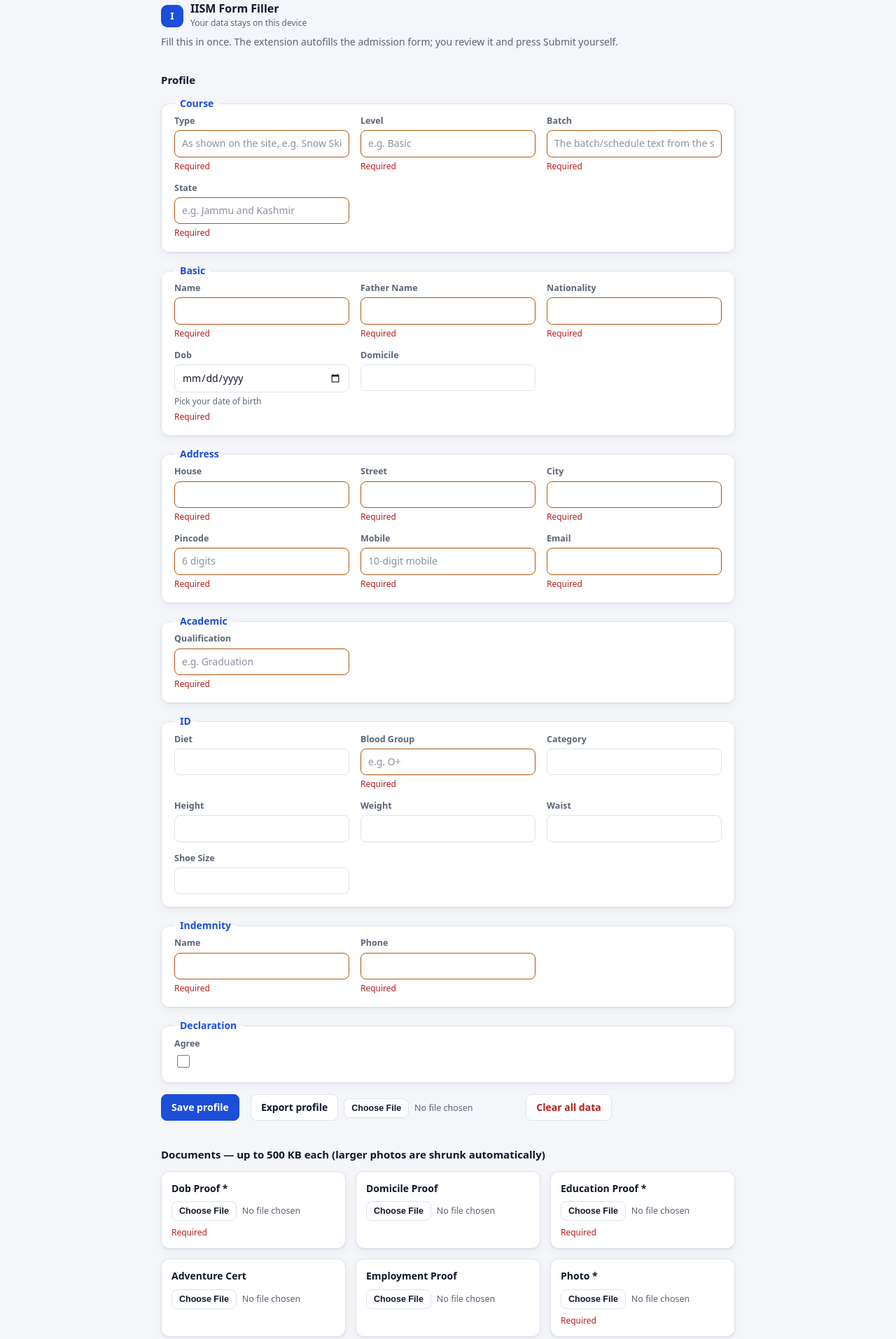
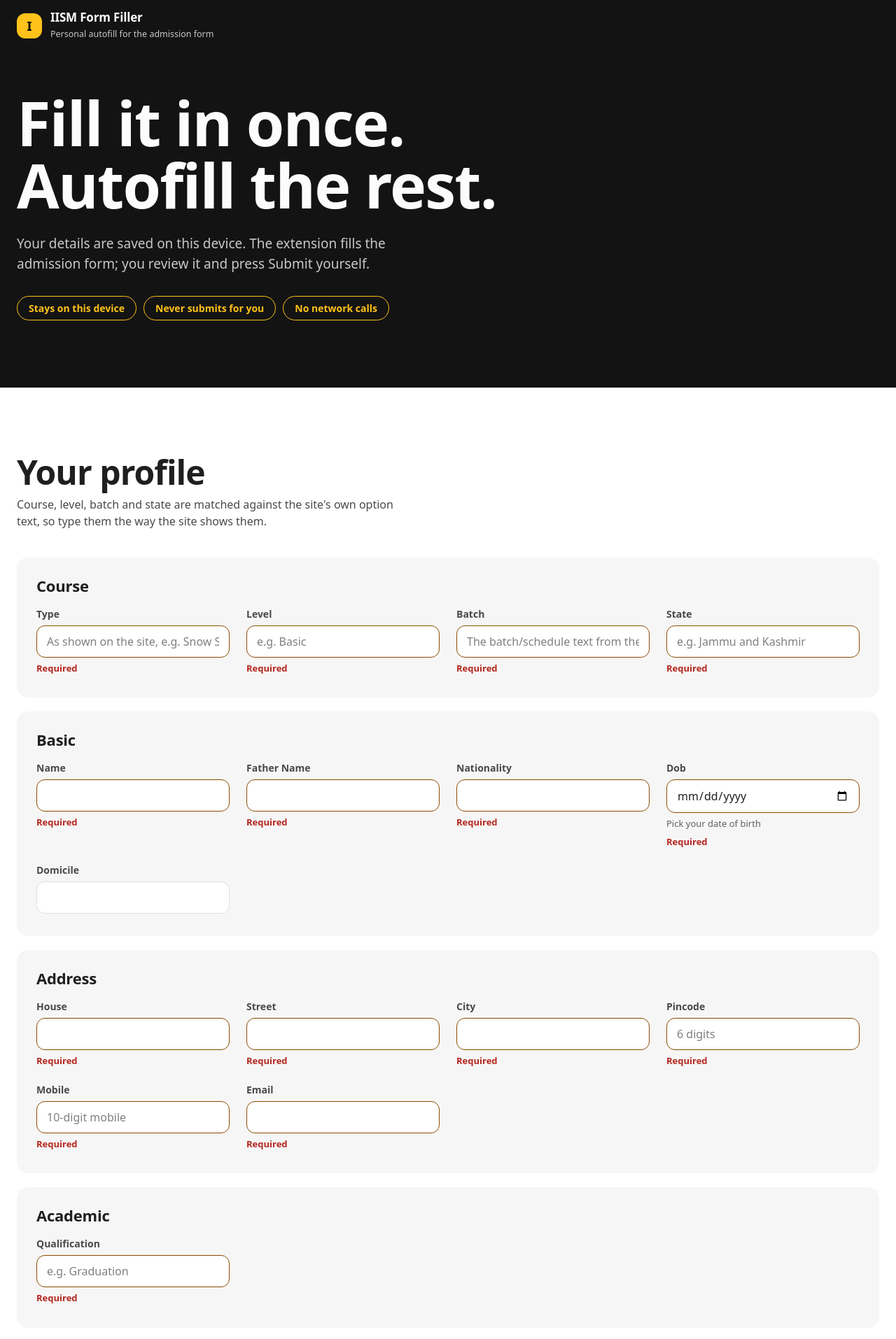
Before and after one commit to j22k/iism-autofill, a website built with Vite: page src/options/index.html in a window 1280 px wide. Shown: the part 24-1938 px from the top of the page at 70% size. Built offline with nearby package versions, Linux system fonts and the light colour scheme; some packages are replaced by stand-ins of ours.

Commit message:
feat: restyle UI with yellow/near-black brand look and bundled Host Grotesk (OFL)
Adds @fontsource-variable/host-grotesk (OFL, bundled locally so the extension
still makes zero network calls).

Co-Authored-By: Claude Sonnet 5.5 <noreply@anthropic.com>

```diff
--- a/package.json
+++ b/package.json
@@ -33,5 +33,8 @@
     "vite": "^6.0.6",
     "vite-plugin-static-copy": "^2.2.0",
     "vitest": "^5.1.0"
+  },
+  "dependencies": {
+    "@fontsource-variable/host-grotesk": "^5.3.0"
   }
 }
--- a/src/options/index.html
+++ b/src/options/index.html
@@ -8,17 +8,31 @@
     <link rel="stylesheet" href="./options.css" />
   </head>
   <body>
-    <header class="page">
-      <div class="brand">
-        <div class="logo">I</div>
-        <div><h1>IISM Form Filler</h1><small>Your data stays on this device</small></div>
+    <header class="hero inverse">
+      <div class="wrap">
+        <div class="brand">
+          <div class="logo">I</div>
+          <div><h1>IISM Form Filler</h1><small>Personal autofill for the admission form</small></div>
+        </div>
+        <h2 class="display">Fill it in once. Autofill the rest.</h2>
+        <p>Your details are saved on this device. The extension fills the admission form; you review it and press Submit yourself.</p>
+        <div class="pledges"><span>Stays on this device</span><span>Never submits for you</span><span>No network calls</span></div>
       </div>
-      <p>Fill this in once. The extension autofills the admission form; you review it and press Submit yourself.</p>
     </header>
-    <h2 class="section-title">Profile</h2>
-    <div id="app"></div>
-    <h2 class="section-title">Documents — up to 500 KB each (larger photos are shrunk automatically)</h2>
-    <div id="documents"></div>
+    <section class="band">
+      <div class="wrap">
+        <h2 class="section-title">Your profile</h2>
+        <p class="lede">Course, level, batch and state are matched against the site's own option text, so type them the way the site shows them.</p>
+        <div id="app"></div>
+      </div>
+    </section>
+    <section class="band alt">
+      <div class="wrap">
+        <h2 class="section-title">Documents</h2>
+        <p class="lede">Up to 500 KB each. Larger photos are shrunk automatically. Your own signature is reused for the guardian slot if you skip it.</p>
+        <div id="documents"></div>
+      </div>
+    </section>
     <script type="module" src="./main.ts"></script>
     <script type="module" src="./documents.ts"></script>
   </body>
--- a/src/options/options.css
+++ b/src/options/options.css
@@ -1,41 +1,59 @@
-#app, #documents { max-width: 860px; margin: 0 auto; padding: 0 20px; }
-header.page { max-width: 860px; margin: 0 auto; padding: 28px 20px 8px; }
-header.page p { color: var(--muted); margin: 8px 0 0; }
-h2.section-title { max-width: 860px; margin: 26px auto 12px; padding: 0 20px; font-size: 15px; }
+.wrap { max-width: 1376px; margin: 0 auto; padding: 0 24px; }
 
+/* Hero - inverse ground */
+.hero { background: var(--inverse); color: var(--inverse-text); }
+.hero .wrap { padding-top: 40px; padding-bottom: 96px; }
+.hero .brand small { color: var(--inverse-muted); }
+.hero h2 { font-size: clamp(44px, 7vw, 88px); max-width: 14ch; margin-top: 72px; }
+.hero p { color: var(--inverse-muted); font-size: 19px; max-width: 52ch; margin: 24px 0 0; }
+.hero .pledges { display: flex; flex-wrap: wrap; gap: 10px; margin-top: 32px; }
+.hero .pledges span {
+  border: 1.5px solid var(--accent); color: var(--accent); border-radius: var(--pill);
+  padding: 6px 16px; font-weight: 700; font-size: 14px;
+}
+
+/* Bands - repeating palette: white, cream */
+.band { padding: 96px 0 85px; }
+.band.alt { background: var(--alt); }
+.band h2.section-title { font-size: clamp(32px, 4vw, 48px); font-weight: 800; letter-spacing: -0.02em; line-height: 1.05; margin: 0 0 8px; }
+.band .lede { color: var(--text-2); margin: 0 0 40px; max-width: 60ch; }
+
+#app { display: block; }
 fieldset {
-  background: var(--surface); border: 1px solid var(--border); border-radius: var(--radius);
-  box-shadow: var(--shadow); margin: 0 0 16px; padding: 6px 18px 18px;
-  display: grid; grid-template-columns: repeat(auto-fill, minmax(240px, 1fr)); gap: 14px 16px;
+  background: var(--surface); border: 0; border-radius: var(--radius);
+  position: relative; margin: 0 0 20px; padding: 70px 28px 32px;
+  display: grid; grid-template-columns: repeat(auto-fill, minmax(260px, 1fr)); gap: 20px 24px;
 }
-legend { padding: 0 8px; font-weight: 700; color: var(--accent); }
-.field { display: flex; flex-direction: column; gap: 4px; }
-.field label { font-size: 12.5px; font-weight: 600; color: var(--muted); }
-.field input[type='checkbox'] { width: 18px; height: 18px; accent-color: var(--accent); }
-.error { color: var(--bad); font-size: 12px; }
+legend { position: absolute; top: 24px; left: 28px; padding: 0; font-weight: 800; font-size: 22px; letter-spacing: -0.01em; }
+.field { display: flex; flex-direction: column; gap: 6px; }
+.field label { font-size: 14px; font-weight: 700; color: var(--text-2); }
+.field input[type='checkbox'] { width: 22px; height: 22px; accent-color: var(--text); }
+.error { color: var(--bad); font-size: 13px; font-weight: 600; }
 .error:empty { display: none; }
-.field:has(.error:not(:empty)) input[type='text'] { border-color: var(--warn); }
-input::placeholder { color: var(--muted); opacity: 0.7; }
-input[type='file']::file-selector-button { border: 1px solid var(--border); background: var(--surface); color: var(--text); border-radius: 8px; padding: 6px 10px; margin-right: 8px; font-weight: 600; cursor: pointer; }
+.field:has(.error:not(:empty)) input[type='text'], .field:has(.error:not(:empty)) input[type='date'] { border-color: var(--warn); }
+.hint { color: var(--muted); font-size: 13px; }
+input::placeholder { color: var(--muted); opacity: 0.8; }
+input[type='file']::file-selector-button {
+  border: 1.5px solid var(--text); background: transparent; color: var(--text); border-radius: var(--pill);
+  padding: 6px 14px; margin-right: 10px; font-weight: 700; cursor: pointer;
+}
 
-#app > button, #app > input[type='file'], #app > span { margin: 0 8px 12px 0; }
-#app > [data-action='clear-all'] { color: var(--bad); }
-#app > input[type='file'] { font-size: 12.5px; color: var(--muted); }
+#app > button, #app > input[type='file'], #app > span { margin: 0 12px 12px 0; }
+#app > [data-action='clear-all'] { color: var(--bad); border-color: var(--bad); }
+#app > input[type='file'] { font-size: 14px; color: var(--muted); }
+[data-role='save-status'] { font-weight: 700; color: var(--ok); }
+[data-role='save-status'][data-state='warn'] { color: var(--warn); }
 
-#documents { display: grid; grid-template-columns: repeat(auto-fill, minmax(250px, 1fr)); gap: 14px; padding-bottom: 40px; }
-.doc-slot {
-  background: var(--surface); border: 1px solid var(--border); border-radius: var(--radius);
-  box-shadow: var(--shadow); padding: 14px; display: flex; flex-direction: column; gap: 8px;
+#documents { display: grid; grid-template-columns: repeat(auto-fill, minmax(280px, 1fr)); gap: 16px; }
+.doc-slot { background: var(--ground); border-radius: var(--radius); padding: 20px; display: flex; flex-direction: column; gap: 10px; }
+.doc-slot label { font-weight: 800; font-size: 17px; letter-spacing: -0.01em; }
+.doc-slot input[type='file'] { font-size: 14px; color: var(--text-2); max-width: 100%; }
+.doc-slot img { max-width: 100%; max-height: 140px; object-fit: contain; border-radius: 12px; background: var(--surface); align-self: flex-start; }
+.doc-slot img:not([src]) { display: none; }
+.doc-slot button { align-self: flex-start; font-size: 14px; padding: 6px 14px; }
+
+@media (max-width: 600px) {
+  .hero h2 { margin-top: 48px; }
+  .band { padding: 64px 0 56px; }
+  fieldset { padding: 20px 18px 24px; }
 }
-.doc-slot label { font-weight: 600; }
-.doc-slot input[type='file'] { font-size: 12.5px; color: var(--muted); max-width: 100%; }
-.doc-slot img { max-width: 100%; max-height: 120px; object-fit: contain; border-radius: 8px; border: 1px solid var(--border); background: #fff; align-self: flex-start; }
-.doc-slot img:not([src]) { display: none; }
-.doc-slot button { align-self: flex-start; font-size: 12.5px; padding: 5px 10px; }
-
-.hint { color: var(--muted); font-size: 12px; }
-input[type='date'] { width: 100%; padding: 8px 10px; border: 1px solid var(--border); border-radius: 8px; background: var(--surface); }
-button.primary { background: var(--accent); border-color: var(--accent); color: var(--accent-text); }
-button.primary:hover:not(:disabled) { background: var(--accent-hover); }
-[data-role='save-status'] { font-weight: 600; color: var(--ok); }
-[data-role='save-status'][data-state='warn'] { color: var(--warn); }
--- a/src/shared/theme.css
+++ b/src/shared/theme.css
@@ -1,76 +1,76 @@
+/* Host Grotesk is bundled locally (OFL) - the extension makes no network calls. */
+@import '@fontsource-variable/host-grotesk';
+
 :root {
-  --bg: #f4f6fa;
-  --surface: #ffffff;
-  --text: #0f172a;
-  --muted: #5b6577;
-  --border: #dde2ec;
-  --accent: #1d4ed8;
-  --accent-hover: #1e40af;
-  --accent-text: #ffffff;
-  --ok: #15803d;
-  --ok-bg: #e7f6ec;
-  --warn: #b45309;
-  --warn-bg: #fff4e0;
-  --bad: #b91c1c;
-  --bad-bg: #fdeaea;
-  --radius: 12px;
-  --shadow: 0 1px 2px rgba(15, 23, 42, 0.06), 0 4px 14px rgba(15, 23, 42, 0.05);
-  color-scheme: light dark;
-}
-@media (prefers-color-scheme: dark) {
-  :root {
-    --bg: #0e131c;
-    --surface: #171e2b;
-    --text: #e8ecf4;
-    --muted: #9aa5b8;
-    --border: #2a3446;
-    --accent: #5b8cff;
-    --accent-hover: #7aa0ff;
-    --accent-text: #0b1220;
-    --ok: #4ade80;
-    --ok-bg: #12301e;
-    --warn: #fbbf24;
-    --warn-bg: #33270d;
-    --bad: #f87171;
-    --bad-bg: #3a1717;
-    --shadow: none;
-  }
+  --ground: #ffffff;
+  --alt: #f7e2b8;
+  --inverse: #141314;
+  --inverse-text: #fcfcfd;
+  --inverse-muted: #c9c7c9;
+  --text: #201f20;
+  --text-2: #494949;
+  --muted: #606060;
+  --accent: #ffc21a;
+  --accent-hover: #ffb300;
+  --on-accent: #040404;
+  --surface: #f7f6f6;
+  --hairline: #e0e0df;
+  --ok: #146c2e;
+  --ok-bg: #e3f3e7;
+  --warn: #8a4b00;
+  --warn-bg: #fff1cf;
+  --bad: #b3261e;
+  --bad-bg: #fde8e6;
+  --radius: 16px;
+  --pill: 9999px;
+  --font: 'Host Grotesk Variable', system-ui, -apple-system, 'Segoe UI', sans-serif;
+  color-scheme: light;
 }
 * { box-sizing: border-box; }
 body {
   margin: 0;
-  background: var(--bg);
+  background: var(--ground);
   color: var(--text);
-  font: 14px/1.45 system-ui, -apple-system, 'Segoe UI', Roboto, sans-serif;
+  font: 400 16px/1.5 var(--font);
+  -webkit-font-smoothing: antialiased;
 }
+::selection { background: var(--accent); color: var(--on-accent); }
 button, input, select { font: inherit; color: inherit; }
+
 button {
-  border: 1px solid var(--border);
-  background: var(--surface);
-  border-radius: 8px;
-  padding: 8px 14px;
-  font-weight: 600;
+  border: 1.5px solid var(--text);
+  background: transparent;
+  border-radius: var(--pill);
+  padding: 9px 20px;
+  font-weight: 700;
   cursor: pointer;
-  transition: background 0.15s, border-color 0.15s, transform 0.05s;
+  transition: background 0.15s, transform 0.05s;
 }
-button:hover:not(:disabled) { border-color: var(--accent); }
+button:hover:not(:disabled) { background: var(--surface); }
 button:active:not(:disabled) { transform: translateY(1px); }
-button:disabled { opacity: 0.5; cursor: not-allowed; }
-input[type='text'], select {
+button:disabled { opacity: 0.45; cursor: not-allowed; }
+button.primary, [data-action='autofill'], [data-action='save'] {
+  background: var(--accent); border-color: var(--accent); color: var(--on-accent);
+}
+button.primary:hover:not(:disabled), [data-action='autofill']:hover:not(:disabled), [data-action='save']:hover:not(:disabled) {
+  background: var(--accent-hover);
+}
+input[type='text'], input[type='date'], select {
   width: 100%;
-  padding: 8px 10px;
-  border: 1px solid var(--border);
-  border-radius: 8px;
-  background: var(--surface);
+  padding: 10px 14px;
+  border: 1.5px solid var(--hairline);
+  border-radius: 12px;
+  background: var(--ground);
 }
-input[type='text']:focus, select:focus, button:focus-visible, input[type='file']:focus-visible {
-  outline: 2px solid var(--accent);
-  outline-offset: 1px;
+input[type='text']:hover, input[type='date']:hover, select:hover { border-color: var(--muted); }
+:focus-visible { outline: 3px solid var(--text); outline-offset: 2px; }
+.on-inverse :focus-visible, .inverse :focus-visible { outline-color: var(--accent); }
+
+.display { font-weight: 800; letter-spacing: -0.02em; line-height: 1.02; margin: 0; }
+.brand { display: flex; align-items: center; gap: 12px; }
+.brand .logo {
+  width: 36px; height: 36px; border-radius: 12px; display: grid; place-items: center;
+  background: var(--accent); color: var(--on-accent); font-weight: 800; font-size: 18px;
 }
-.brand { display: flex; align-items: center; gap: 10px; }
-.brand .logo {
-  width: 32px; height: 32px; border-radius: 9px; display: grid; place-items: center;
-  background: var(--accent); color: var(--accent-text); font-weight: 800;
-}
-.brand h1 { font-size: 16px; margin: 0; line-height: 1.1; }
-.brand small { color: var(--muted); font-size: 12px; }
+.brand h1 { font-size: 17px; font-weight: 800; margin: 0; line-height: 1.1; letter-spacing: -0.01em; }
+.brand small { font-size: 12.5px; }
--- a/src/sidepanel/sidepanel.css
+++ b/src/sidepanel/sidepanel.css
@@ -1,50 +1,55 @@
+header.bar {
+  background: var(--inverse); color: var(--inverse-text);
+  padding: 18px 16px 20px; border-radius: 0 0 var(--radius) var(--radius);
+}
+header.bar small { color: var(--inverse-muted); }
+
 #app {
   display: grid;
   grid-template-columns: 1fr 1fr;
   gap: 10px;
-  padding: 14px;
+  padding: 16px;
   align-content: start;
 }
 #app > * { grid-column: 1 / -1; margin: 0; }
 
 [data-role='status'] {
-  display: flex; align-items: center; gap: 8px;
-  padding: 9px 12px; border-radius: 10px;
-  background: var(--warn-bg); color: var(--warn); font-weight: 600;
+  display: flex; align-items: center; gap: 10px;
+  padding: 10px 14px; border-radius: var(--pill);
+  background: var(--warn-bg); color: var(--warn); font-weight: 700; font-size: 14px;
 }
-[data-role='status']::before { content: ''; width: 9px; height: 9px; border-radius: 50%; background: currentColor; flex: none; }
+[data-role='status']::before { content: ''; width: 10px; height: 10px; border-radius: 50%; background: currentColor; flex: none; }
 [data-role='status'][data-state='ready'] { background: var(--ok-bg); color: var(--ok); }
 
-#app > label[for='profile-select'] { color: var(--muted); font-size: 12px; font-weight: 600; margin-bottom: -6px; }
+#app > label[for='profile-select'] { color: var(--muted); font-size: 13px; font-weight: 700; margin-bottom: -6px; }
+#profile-select { border-radius: var(--pill); }
 
-[data-action='autofill'] { padding: 12px; font-size: 15px; background: var(--accent); border-color: var(--accent); color: var(--accent-text); }
-[data-action='autofill']:hover:not(:disabled) { background: var(--accent-hover); }
+[data-action='autofill'] { padding: 14px; font-size: 17px; font-weight: 800; }
 [data-action='reset'], [data-action='preview'] { grid-column: span 1; }
 
-[data-role='drift'] { color: var(--bad); background: var(--bad-bg); padding: 9px 12px; border-radius: 10px; }
+[data-role='drift'] { color: var(--bad); background: var(--bad-bg); padding: 10px 14px; border-radius: 12px; font-weight: 600; }
 [data-role='drift']:empty { display: none; }
 
 [data-role='preflight'], [data-role='preview'], [data-role='fill-report'] {
-  background: var(--surface); border: 1px solid var(--border); border-radius: var(--radius);
-  padding: 12px 14px; box-shadow: var(--shadow);
+  background: var(--surface); border-radius: var(--radius); padding: 14px 16px;
 }
 [data-role='preflight'] p { margin: 0 0 6px; }
 [data-role='preflight'] p:last-child { margin-bottom: 0; }
-[data-role='completeness'] { font-weight: 700; }
-[data-role='course-warning'] { color: var(--warn); font-size: 12.5px; }
+[data-role='completeness'] { font-weight: 800; font-size: 18px; letter-spacing: -0.01em; }
+[data-role='course-warning'] { color: var(--warn); font-size: 13.5px; }
 [data-role='preflight'] ul, [data-role='preview'], [data-role='fill-report'] { list-style: none; }
-[data-role='preflight'] ul { padding: 0; margin: 6px 0 0; }
-[data-role='preflight'] li { padding: 3px 0; color: var(--bad); }
+[data-role='preflight'] ul { padding: 0; margin: 8px 0 0; }
+[data-role='preflight'] li { padding: 4px 0; color: var(--bad); font-weight: 600; font-size: 14px; }
 [data-role='preview'], [data-role='fill-report'] { margin: 0; }
 [data-role='preview']:empty, [data-role='fill-report']:empty { display: none; }
-[data-role='preview'] li { padding: 4px 0; border-bottom: 1px solid var(--border); font-size: 13px; word-break: break-word; }
+[data-role='preview'] li { padding: 6px 0; border-bottom: 1px solid var(--hairline); font-size: 14px; word-break: break-word; }
 [data-role='preview'] li:last-child { border-bottom: 0; }
 
-[data-role='fill-status'] { font-weight: 600; }
+[data-role='fill-status'] { font-weight: 800; font-size: 17px; letter-spacing: -0.01em; }
 [data-role='fill-status']:empty { display: none; }
 [data-role='fill-report'] li {
-  padding: 5px 0 5px 12px; border-left: 3px solid var(--border); margin-bottom: 4px; font-size: 13px; word-break: break-word;
+  padding: 6px 0 6px 12px; border-left: 4px solid var(--hairline); margin-bottom: 4px; font-size: 14px; word-break: break-word;
 }
 [data-role='fill-report'] li[data-status='ok'] { border-left-color: var(--ok); }
-[data-role='fill-report'] li[data-status='skipped'] { border-left-color: var(--warn); }
-[data-role='fill-report'] li[data-status='failed'] { border-left-color: var(--bad); background: var(--bad-bg); }
+[data-role='fill-report'] li[data-status='skipped'] { border-left-color: var(--accent); }
+[data-role='fill-report'] li[data-status='failed'] { border-left-color: var(--bad); background: var(--bad-bg); border-radius: 0 8px 8px 0; }
```
Also changed, not shown: src/sidepanel/index.html (+6 -4 lines), 1 other file.
